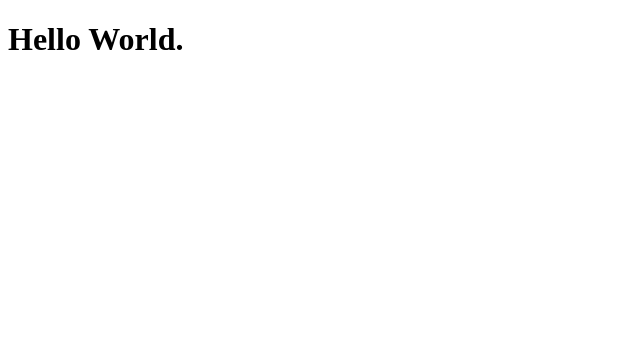
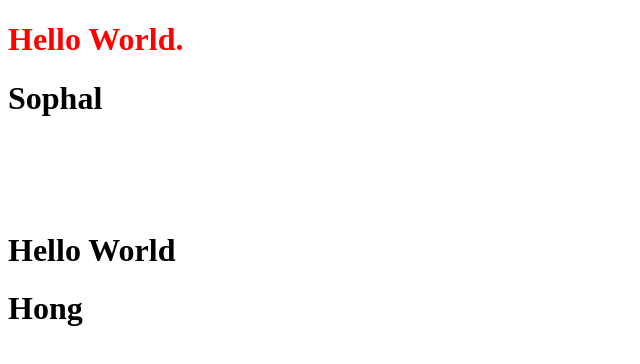
Before and after one commit to Sophal24/iflContenctProject, a plain HTML site: page test.html in a window 1280 px wide. Shown: the whole page, without its empty margins (0-640 px from the left). Drawn offline with Linux system fonts and the light colour scheme.

Commit message:
update some UIs

```diff
--- a/test.html
+++ b/test.html
@@ -4,7 +4,16 @@
 	<title>project</title>
 </head>
 <body>
-	<h1>Hello World.</h1>
+	<h1 style="color: red;">Hello World.</h1>
+	<h1>Sophal</h1>
+
+
+
+	<br><br><br><br>
+
+
+	<h1>Hello World</h1>
+	<h1>Hong</h1>
 
 </body>
 </html>
```
